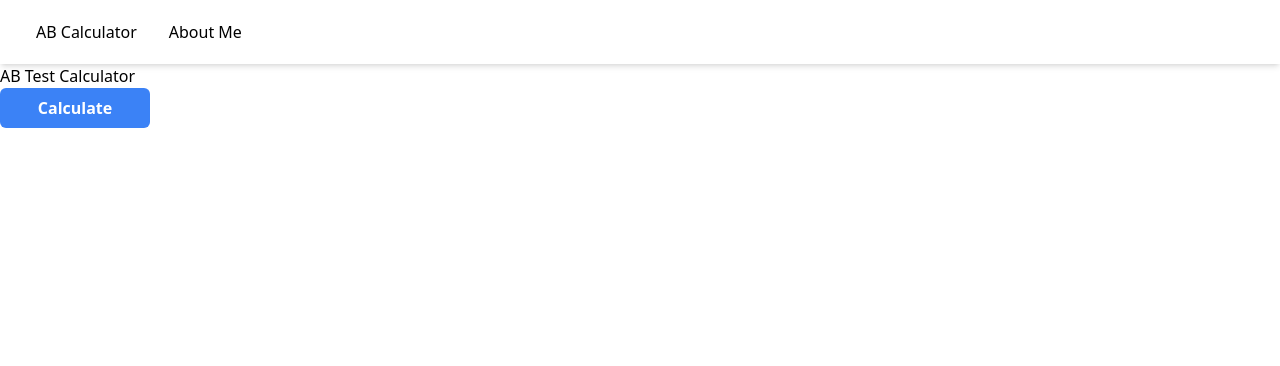
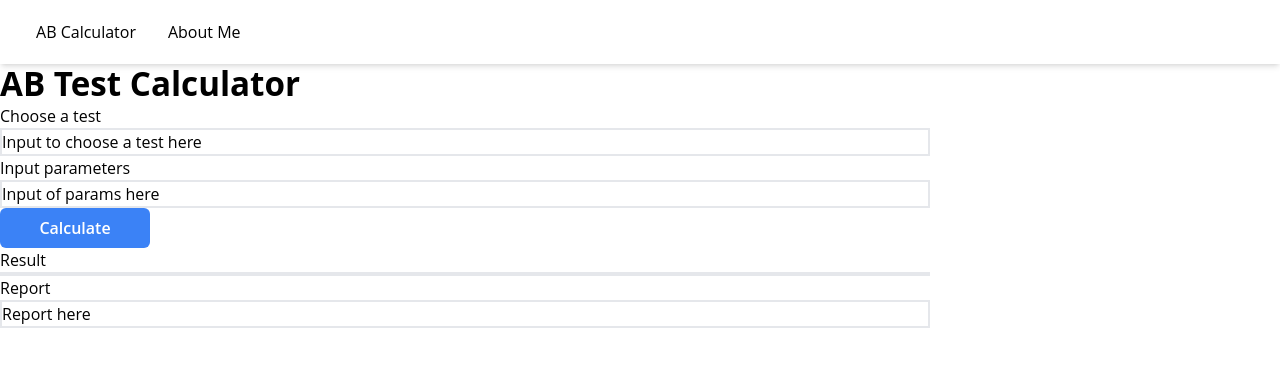
Before and after one commit to Kirill4191/abcalculator, a React (Create React App) app in the folder React/: page / in a window 1280 px wide. Shown: the top 366 px of the page. Built offline with nearby package versions, Linux system fonts and the light colour scheme; no server answers.

Commit message:
Some changes

```diff
--- a/React/package.json
+++ b/React/package.json
@@ -11,6 +11,7 @@
     "react": "^18.3.1",
     "react-dom": "^18.3.1",
     "react-scripts": "^5.0.1",
+    "typeface-open-sans": "^1.1.13",
     "web-vitals": "^2.1.4",
     "webpack": "^5.96.1",
     "webpack-cli": "^5.1.4"
--- a/React/src/App.js
+++ b/React/src/App.js
@@ -3,6 +3,7 @@ import './index.css';
 import api from './api';
 import StickyNavbar from './components/StickyNavbar';
 import Button from './components/Button';
+import GeneralContainer from './components/GeneralContainer';
 
 export default function App() {
   const [sampleSize, setSampleSize] = useState(null);
@@ -26,16 +27,34 @@ export default function App() {
   return (
       <div className="App">
         <StickyNavbar/>
-        <h1>AB Test Calculator</h1>
+        <h1 className="font-bold text-h4 font-sans">AB Test Calculator</h1>
+
+        <GeneralContainer title="Choose a test">
+        <p>Input to choose a test here</p>
+        </GeneralContainer>
+
+        <GeneralContainer title="Input parameters">
+        <p>Input of params here</p>
+        </GeneralContainer>
 
         <div className="api-section">
-          <Button variant='primary' onClick={fetchSampleSize}>
+          <Button variant="primary" onClick={fetchSampleSize}>
             Calculate
           </Button>
+
+          <GeneralContainer title="Result">
+
           {loading && <p>Loading...</p>}
           {error && <p className="error">{error}</p>}
           {sampleSize !== null && <p>Sample Size: {sampleSize}</p>}
+
+          </GeneralContainer>
         </div>
+
+        <GeneralContainer title="Report">
+        <p>Report here</p>
+        </GeneralContainer>
+
       </div>
   );
 }
--- a/React/src/components/Button.jsx
+++ b/React/src/components/Button.jsx
@@ -1,7 +1,6 @@
 // import statements
 import React from 'react';
 import PropTypes from 'prop-types'; // Optional: For prop type checking
-// import './Button.css'; // Or your chosen styling method
 
 // Component definition
 const Button = (props) => {
@@ -9,8 +8,8 @@ const Button = (props) => {
     const { onClick, children, disabled, type, className, variant } = props;
 
     const variants = {
-        primary: 'w-[150px] h-[40px] rounded-md bg-blue-500 text-white font-bold px-8 py-2 hover:bg-blue-600',
-        secondary: 'bg-gray-500 text-white hover:bg-gray-600',
+        primary: 'w-[150px] h-[40px] rounded-md bg-blue-500 font-sans text-white text-p-md font-semibold px-8 py-2 hover:bg-blue-600',
+        secondary: 'w-[150px] h-[40px] rounded-md bg-gray-500 font-sans text-white text-p-md  hover:bg-gray-600',
         // Add more variants as needed
       };
 
--- /dev/null
+++ b/React/src/components/GeneralContainer.jsx
@@ -0,0 +1,23 @@
+// import statements
+import React from 'react';
+import PropTypes from 'prop-types'; // Optional: For prop type checking
+
+// Component definition
+
+const GeneralContainer = (props) => {
+
+    // Destructure props for easier access
+    const {children, title, className } = props;
+
+    return (
+        // here is the resin container code with title, margins, color
+            <div>
+            <p>{title}</p>
+            <div className="w-[930px] border-solid border-2 border-black-600">
+                {children}
+            </div>
+            </div>
+    );
+}
+
+export default GeneralContainer;
--- a/React/tailwind.config.js
+++ b/React/tailwind.config.js
@@ -4,7 +4,22 @@ module.exports = {
     "./src/**/*.{js,jsx,ts,tsx}",
   ],
   theme: {
-    extend: {},
+    extend: {
+      fontFamily: {
+        sans: ["Open Sans", "sans-serif"], // Added fallback font
+      },
+      fontSize: {
+        'h1': ['57.3px', '64px'],
+        'h2': ['47.8px', '56px'],
+        'h3': ['39.8px', '48px'],
+        'h4': ['33.18px', '40px'],
+        'h5': ['27.6px', '32px'],
+        'h6': ['23px', '28px'],
+        'p-lg': ['19.2px', '28px'],
+        'p-md': ['16px', '24px'],
+        'p-sm': ['13.3px', '20px'],
+      },
+    },
   },
   plugins: [],
 }
```
Also changed, not shown: 1 other file (tests, documents, lock files or other folders).
